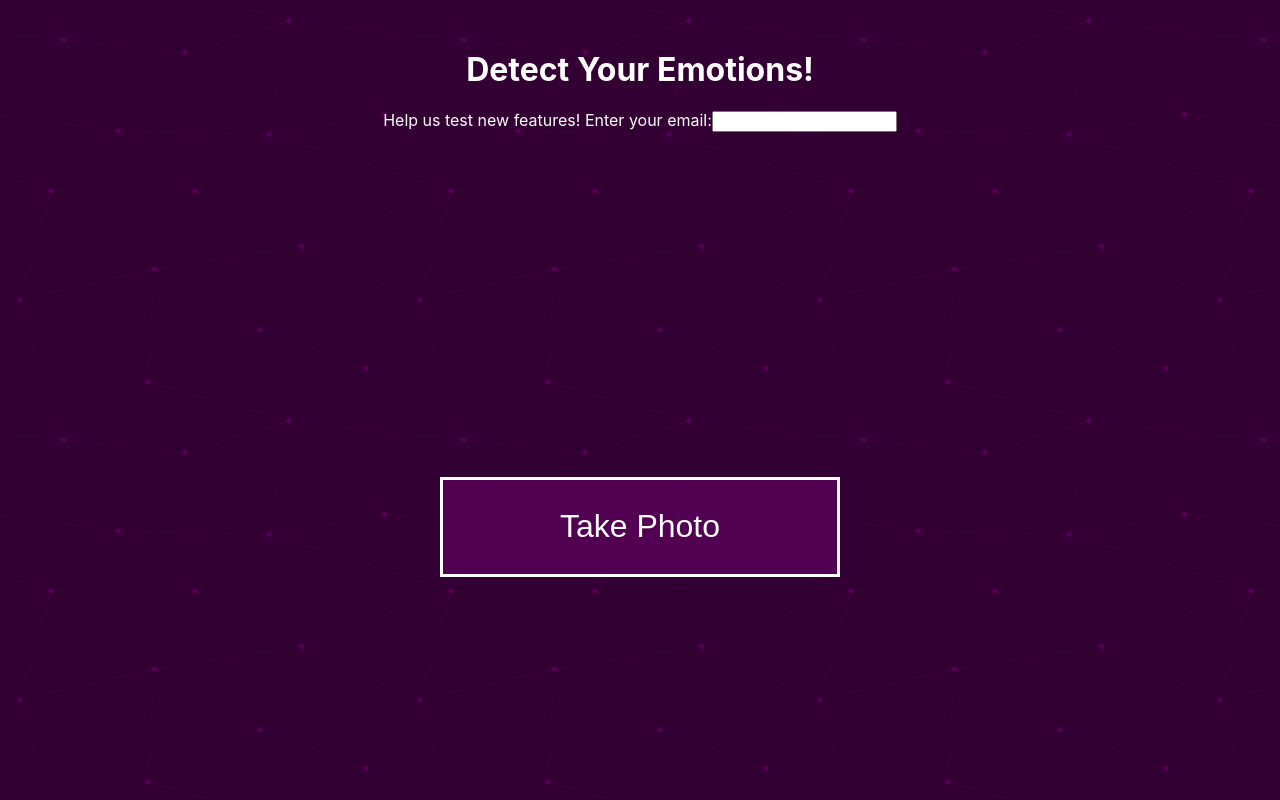
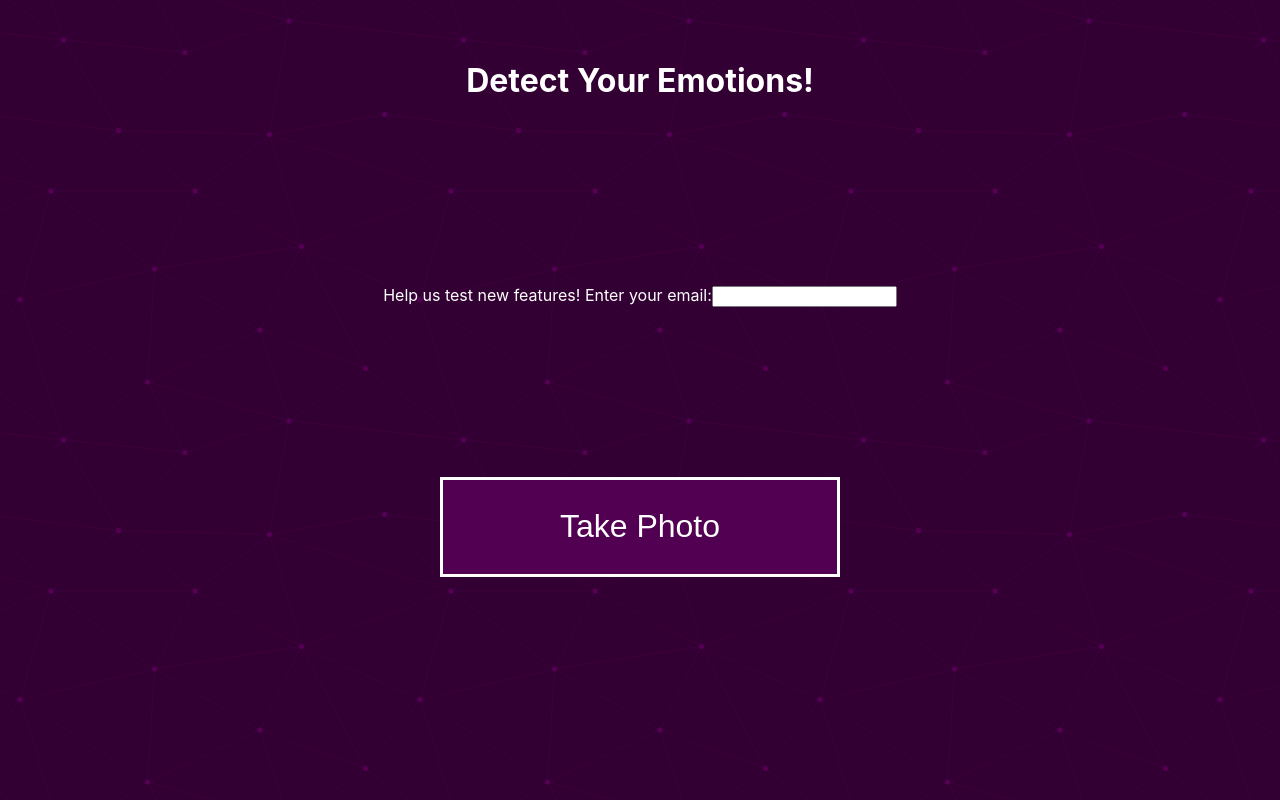
Before and after one commit to bniedermeyer/photo-emotion, a React (Create React App) app: page / in a window 1280 px wide. Built offline with nearby package versions, Linux system fonts and the light colour scheme; no server answers.

Commit message:
fix: add email as dependency for useEffect

```diff
--- a/src/App.js
+++ b/src/App.js
@@ -52,7 +52,7 @@ const App = () => {
   const [imgSrc, setImgSrc] = useState(null);
   const [emotionInfo, setEmotionInfo] = useState(null);
   const [loading, setLoading] = useState(false);
-  const [email, setEmail] = useState(null);
+  const [email, setEmail] = useState("");
 
   useEffect(() => {
     // handles uploading the image to cloud storage and making request for face detection
@@ -89,7 +89,7 @@ const App = () => {
     };
 
     postImage();
-  }, [imgSrc]);
+  }, [imgSrc, email]);
 
   // this takes the photo from the webcam stream. Called by the take photo button below
   const capture = useCallback(() => {
@@ -122,6 +122,16 @@ const App = () => {
   } else {
     content = (
       <WebcamContainer>
+        <label>
+          Help us test new features! Enter your email:
+          <input
+            type="email"
+            id="email-input"
+            name="email-input"
+            value={email}
+            onChange={(event) => setEmail(event.target.value)}
+          />
+        </label>
         <Webcam
           audio={false}
           mirrored={true}
@@ -140,16 +150,7 @@ const App = () => {
   return (
     <AppContainer>
       <h1>Detect Your Emotions!</h1>
-      <label>
-        Help us test new features! Enter your email:
-        <input
-          type="email"
-          id="email-input"
-          name="email-input"
-          value={email}
-          onChange={(event) => setEmail(event.target.value)}
-        />
-      </label>
+
       {content}
     </AppContainer>
   );
```
